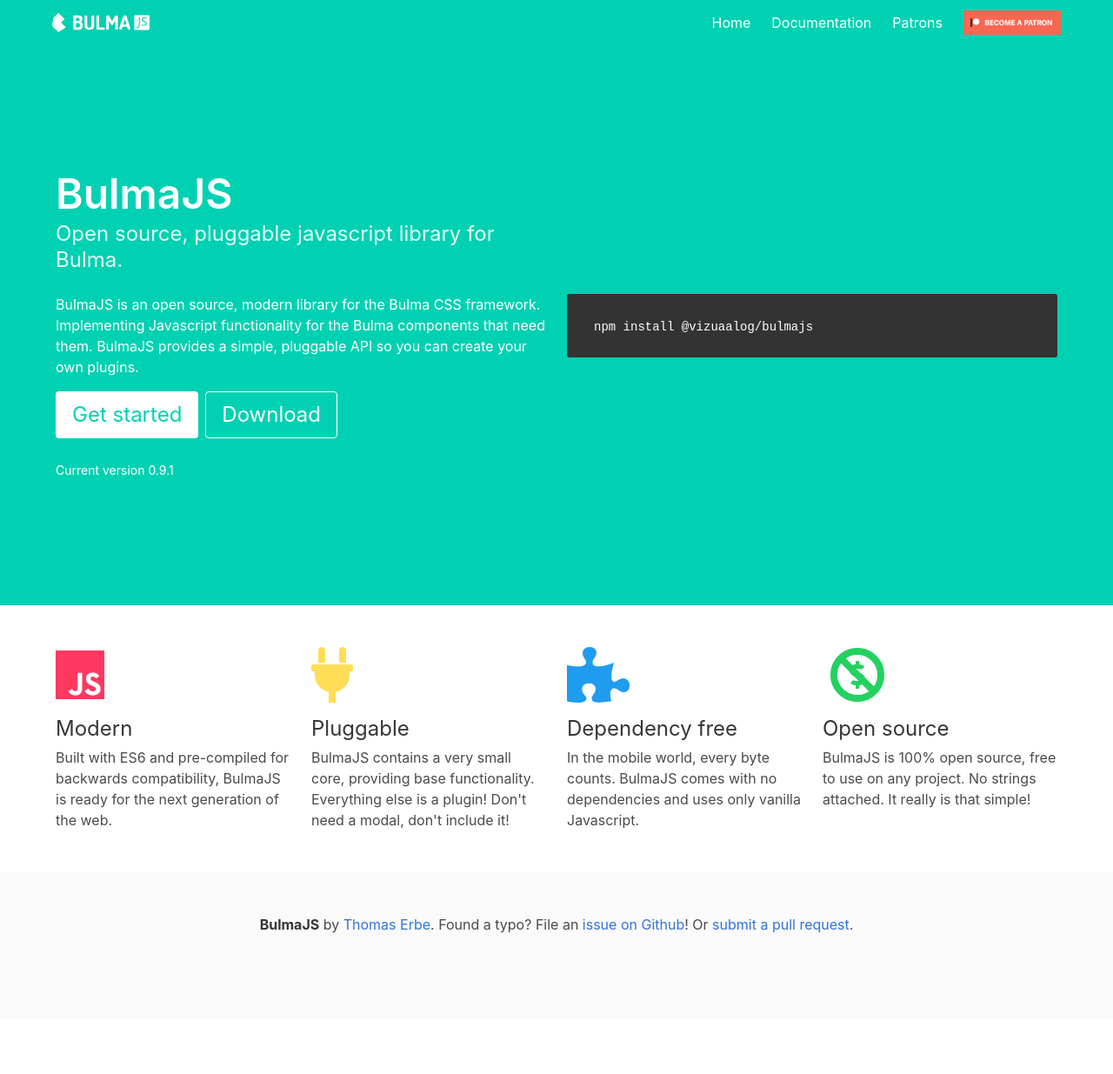
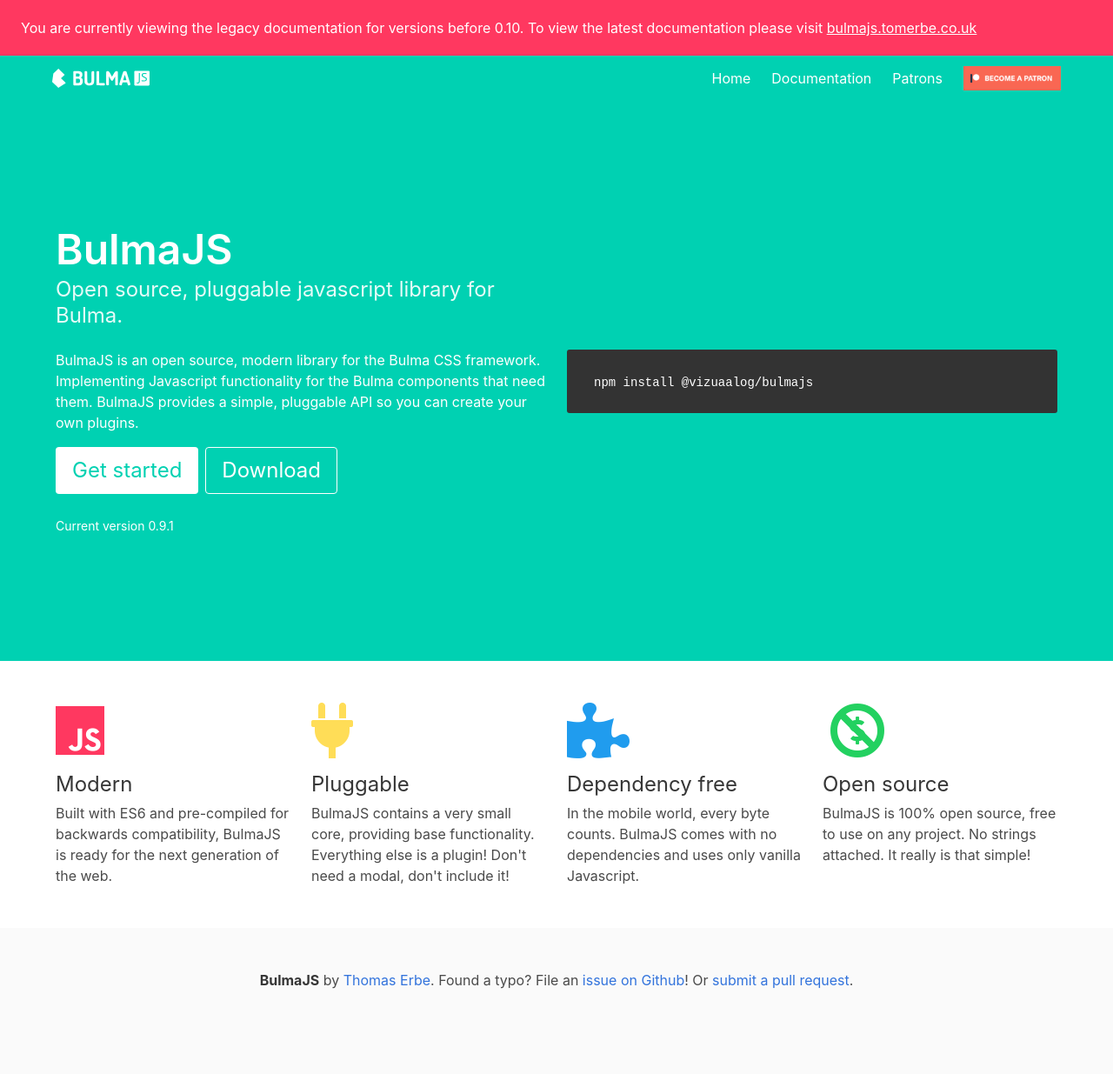
Before and after one commit to VizuaaLOG/BulmaJS, a Jekyll site: the page built from index.md, in a window 1280 px wide. Shown: the whole page at 87% size. Built offline with Jekyll 4.4.1, drawn with Linux system fonts in a browser that asks for light colours; nearby versions of some CDN libraries; before the commit the page ends 1171 px from its top, so only the background shows below that.

Commit message:
Add a warning about old docs

```diff
--- a/_layouts/default.html
+++ b/_layouts/default.html
@@ -4,6 +4,9 @@
   {% include head.html %}
 
   <body>
+    <div class="notification is-danger" style="border-radius: 0;margin: 0;">
+      You are currently viewing the legacy documentation for versions before 0.10. To view the latest documentation please visit <a href="https://bulmajs.tomerbe.co.uk">bulmajs.tomerbe.co.uk</a>
+    </div>
 
     {% include header.html %}
 
```
